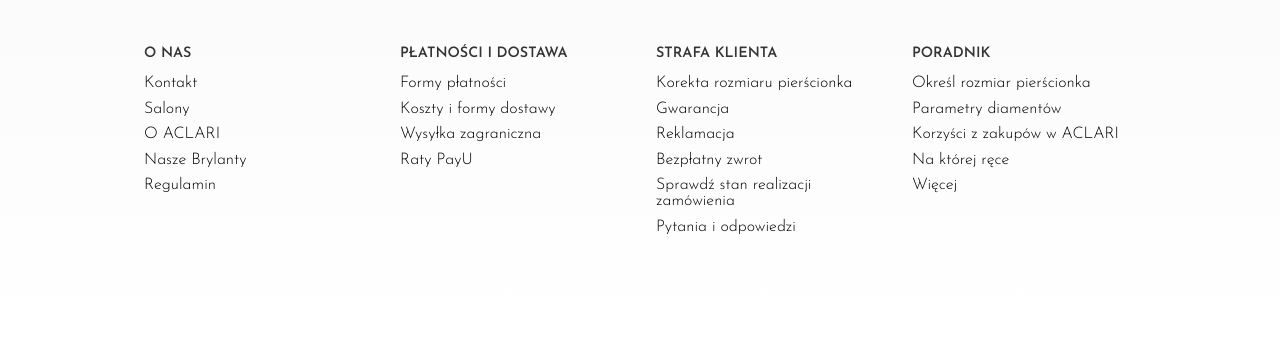
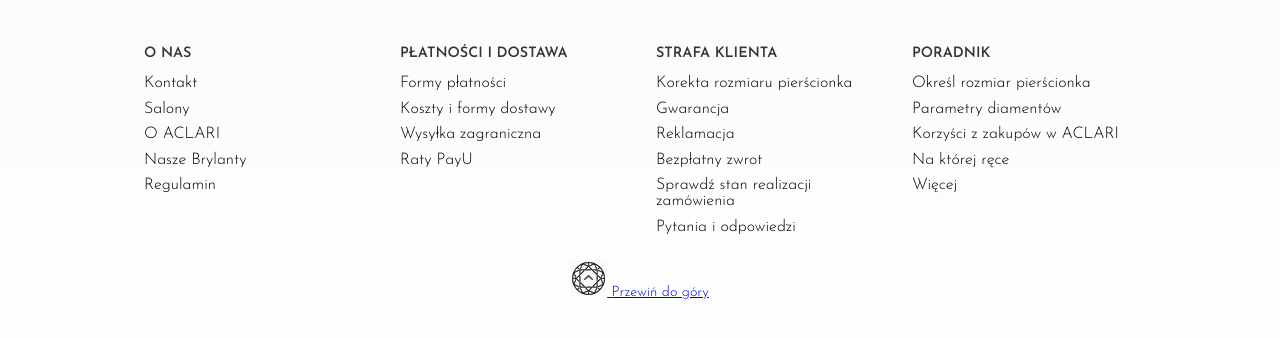
Before and after one commit to bartoszlokaj/basket-for-jewelry, a website: page index.html in a window 1280 px wide. Shown: the part 2494-2832 px from the top of the page. Drawn offline with nearby package versions, Linux system fonts and the light colour scheme.

Commit message:
scroll up button styling

```diff
--- a/index.html
+++ b/index.html
@@ -696,6 +696,22 @@
             </ul>
           </nav>
         </div>
+        <div class="navigation-bottom__row">
+          <div class="scroll-up">
+            <a href="#" class="scroll-up__link">
+              <img
+                src="img/section_navigation/arrow-up.png"
+                alt="Arrow up image"
+                class="scroll-up__img"
+              />
+            </a>
+            <a href="#" class="scroll-up__link">
+              <span class="scroll-up__text">
+                Przewiń do góry
+              </span>
+            </a>
+          </div>
+        </div>
       </section>
     </main>
   </body>
```
Lines whose indentation alone changed are shown as unchanged.
